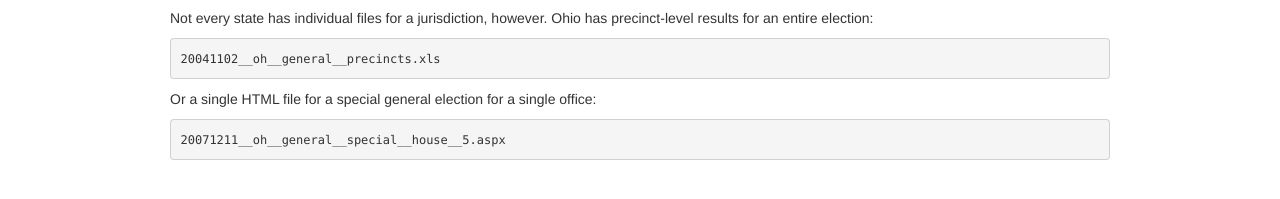
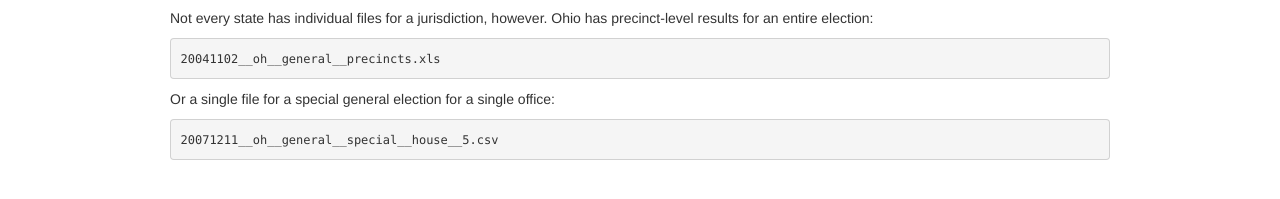
Before and after one commit to openelections/docs, a Jekyll site: the page built from archivestandardization.md, in a window 1280 px wide. Shown: the part 574-773 px from the top of the page. Built offline with Jekyll 4.4.1, drawn with Linux system fonts in a browser that asks for light colours; nearby versions of some CDN libraries; some web fonts are replaced.

Commit message:
changed aspx to csv

```diff
--- a/archivestandardization.md
+++ b/archivestandardization.md
@@ -34,6 +34,6 @@ Not every state has individual files for a jurisdiction, however. Ohio has preci
 
 	20041102__oh__general__precincts.xls
 
-Or a single HTML file for a special general election for a single office:
+Or a single file for a special general election for a single office:
 
-	20071211__oh__general__special__house__5.aspx
+	20071211__oh__general__special__house__5.csv
```
